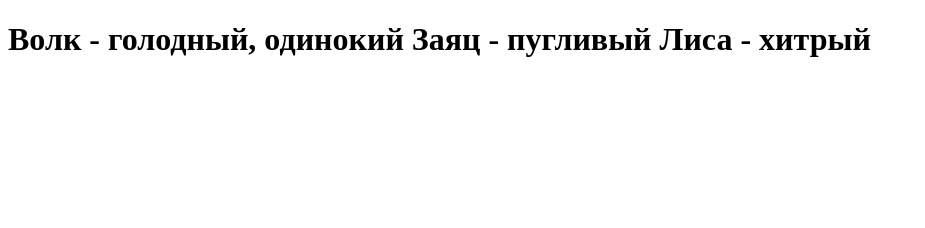
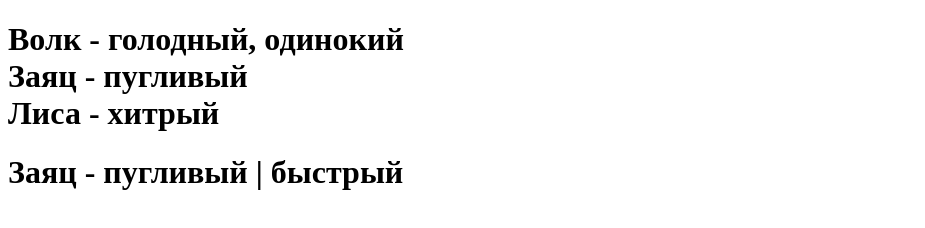
Before and after one commit to Nurlanprog/Nurlanprog.github.io, a plain HTML site: page index.html in a window 1280 px wide. Shown: the whole page, without its empty margins (0-925 px from the left). Drawn offline with Linux system fonts and the light colour scheme.

Commit message:
Update index.html

```diff
--- a/index.html
+++ b/index.html
@@ -6,8 +6,10 @@
     <title>Hello World! Site Title</title>
   </head>
   <body>
-    <h1>Волк - голодный, одинокий
-Заяц - пугливый
-Лиса - хитрый</h1>
+    <div class="russian">
+      <h1>Волк - голодный, одинокий<br>Заяц - пугливый<br>Лиса - хитрый</h1>
+    </div>
+    <div class="others">
+      <h1>Заяц - пугливый | быстрый</h1>
   </body>
 </html>
```
